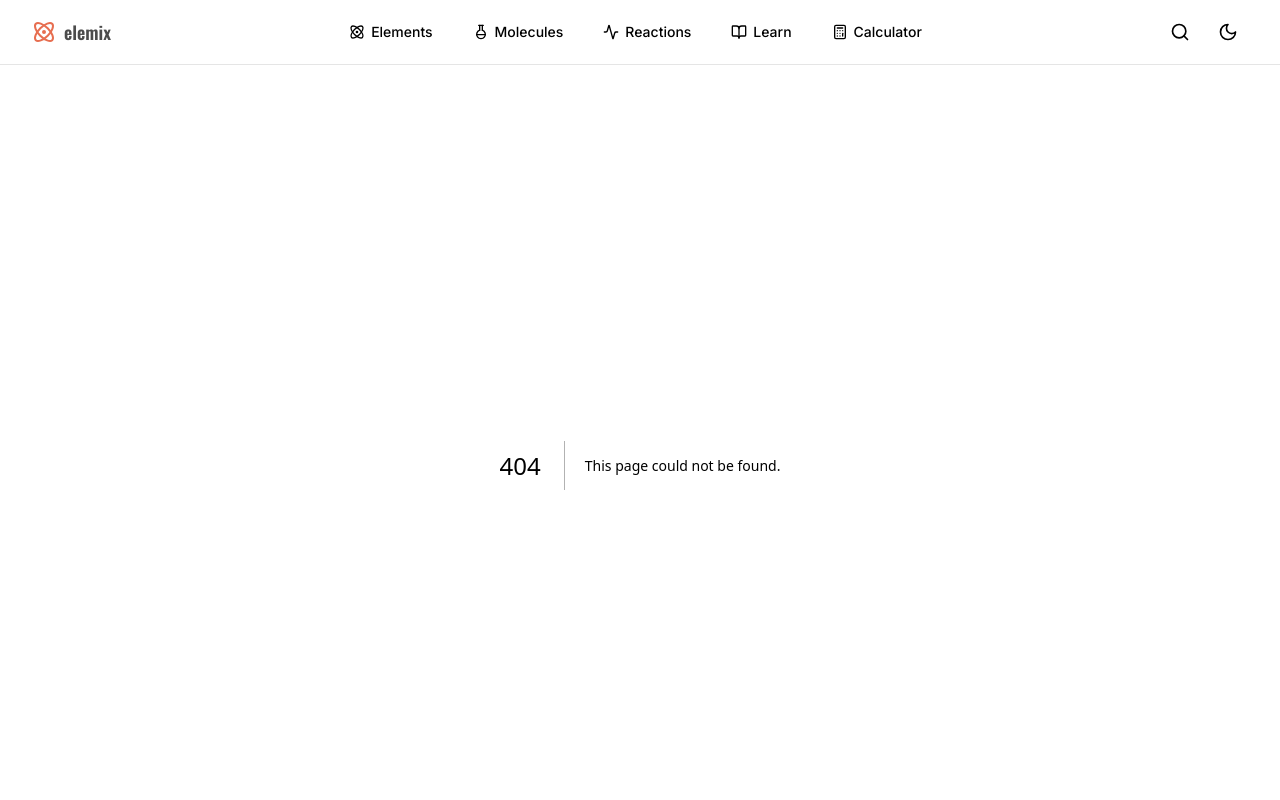
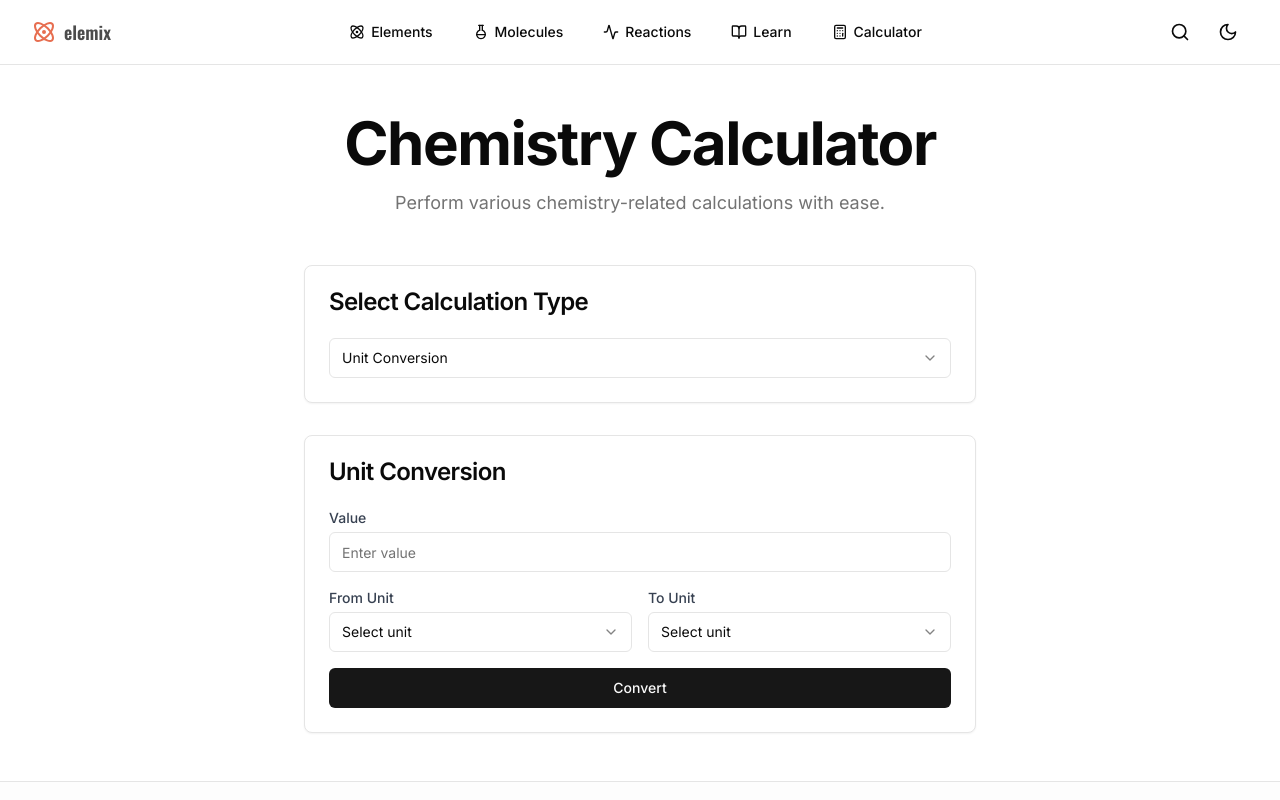
Before and after one commit to Rhishavhere/Elemix, a Next.js app: page /calculator in a window 1280 px wide. Before the commit this address had no page. Shown: the top 800 px of the page. Built offline with nearby package versions, Linux system fonts and the light colour scheme.

Commit message:
calculator added

```diff
--- /dev/null
+++ b/app/calculator/page.tsx
@@ -0,0 +1,151 @@
+"use client";
+
+import { useState } from 'react';
+import { Button } from '@/components/ui/button';
+import { Input } from '@/components/ui/input';
+import { Card, CardContent, CardHeader, CardTitle } from '@/components/ui/card';
+import { Select, SelectContent, SelectItem, SelectTrigger, SelectValue } from '@/components/ui/select';
+
+export default function ChemistryCalculatorPage() {
+  const [inputValue, setInputValue] = useState('');
+  const [fromUnit, setFromUnit] = useState('');
+  const [toUnit, setToUnit] = useState('');
+  const [result, setResult] = useState<string | null>(null);
+  const [calculationType, setCalculationType] = useState('unitConversion'); // 'unitConversion', 'molarMass', etc.
+
+  const handleCalculate = () => {
+    // Placeholder for calculation logic
+    if (calculationType === 'unitConversion') {
+      if (!inputValue || !fromUnit || !toUnit) {
+        setResult('Please fill in all fields for unit conversion.');
+        return;
+      }
+      setResult(`Calculated: ${inputValue} ${fromUnit} to ${toUnit} (logic pending)`);
+    } else if (calculationType === 'molarMass') {
+      if (!inputValue) {
+        setResult('Please enter a chemical formula.');
+        return;
+      }
+      setResult(`Molar mass of ${inputValue} (logic pending)`);
+    }
+  };
+
+  return (
+    <div className="container mx-auto py-12 px-4 sm:px-6 lg:px-8">
+      <header className="text-center mb-12">
+        <h1 className="text-4xl font-bold tracking-tight sm:text-5xl md:text-6xl">
+          Chemistry Calculator
+        </h1>
+        <p className="mt-4 text-lg text-muted-foreground">
+          Perform various chemistry-related calculations with ease.
+        </p>
+      </header>
+
+      <div className="max-w-2xl mx-auto">
+        <Card className="mb-8">
+          <CardHeader>
+            <CardTitle>Select Calculation Type</CardTitle>
+          </CardHeader>
+          <CardContent>
+            <Select value={calculationType} onValueChange={setCalculationType}>
+              <SelectTrigger className="w-full">
+                <SelectValue placeholder="Select calculation type" />
+              </SelectTrigger>
+              <SelectContent>
+                <SelectItem value="unitConversion">Unit Conversion</SelectItem>
+                <SelectItem value="molarMass">Molar Mass Calculator</SelectItem>
+                {/* Add more calculation types here */}
+              </SelectContent>
+            </Select>
+          </CardContent>
+        </Card>
+
+        {calculationType === 'unitConversion' && (
+          <Card>
+            <CardHeader>
+              <CardTitle>Unit Conversion</CardTitle>
+            </CardHeader>
+            <CardContent className="space-y-4">
+              <div>
+                <label htmlFor="inputValue" className="block text-sm font-medium text-gray-700 dark:text-gray-300 mb-1">Value</label>
+                <Input
+                  id="inputValue"
+                  type="number"
+                  placeholder="Enter value"
+                  value={inputValue}
+                  onChange={(e) => setInputValue(e.target.value)}
+                />
+              </div>
+              <div className="grid grid-cols-2 gap-4">
+                <div>
+                  <label htmlFor="fromUnit" className="block text-sm font-medium text-gray-700 dark:text-gray-300 mb-1">From Unit</label>
+                  <Select value={fromUnit} onValueChange={setFromUnit}>
+                    <SelectTrigger>
+                      <SelectValue placeholder="Select unit" />
+                    </SelectTrigger>
+                    <SelectContent>
+                      <SelectItem value="g">Grams (g)</SelectItem>
+                      <SelectItem value="kg">Kilograms (kg)</SelectItem>
+                      <SelectItem value="mol">Moles (mol)</SelectItem>
+                      <SelectItem value="L">Liters (L)</SelectItem>
+                      <SelectItem value="mL">Milliliters (mL)</SelectItem>
+                      {/* Add more units */}
+                    </SelectContent>
+                  </Select>
+                </div>
+                <div>
+                  <label htmlFor="toUnit" className="block text-sm font-medium text-gray-700 dark:text-gray-300 mb-1">To Unit</label>
+                  <Select value={toUnit} onValueChange={setToUnit}>
+                    <SelectTrigger>
+                      <SelectValue placeholder="Select unit" />
+                    </SelectTrigger>
+                    <SelectContent>
+                      <SelectItem value="g">Grams (g)</SelectItem>
+                      <SelectItem value="kg">Kilograms (kg)</SelectItem>
+                      <SelectItem value="mol">Moles (mol)</SelectItem>
+                      <SelectItem value="L">Liters (L)</SelectItem>
+                      <SelectItem value="mL">Milliliters (mL)</SelectItem>
+                      {/* Add more units */}
+                    </SelectContent>
+                  </Select>
+                </div>
+              </div>
+              <Button onClick={handleCalculate} className="w-full">Convert</Button>
+              {result && (
+                <div className="mt-4 p-3 bg-secondary rounded-md">
+                  <p className="text-secondary-foreground">{result}</p>
+                </div>
+              )}
+            </CardContent>
+          </Card>
+        )}
+
+        {calculationType === 'molarMass' && (
+          <Card>
+            <CardHeader>
+              <CardTitle>Molar Mass Calculator</CardTitle>
+            </CardHeader>
+            <CardContent className="space-y-4">
+              <div>
+                <label htmlFor="chemicalFormula" className="block text-sm font-medium text-gray-700 dark:text-gray-300 mb-1">Chemical Formula</label>
+                <Input
+                  id="chemicalFormula"
+                  type="text"
+                  placeholder="e.g., H2O, NaCl"
+                  value={inputValue} // Reusing inputValue for simplicity here
+                  onChange={(e) => setInputValue(e.target.value)}
+                />
+              </div>
+              <Button onClick={handleCalculate} className="w-full">Calculate Molar Mass</Button>
+              {result && (
+                <div className="mt-4 p-3 bg-secondary rounded-md">
+                  <p className="text-secondary-foreground">{result}</p>
+                </div>
+              )}
+            </CardContent>
+          </Card>
+        )}
+      </div>
+    </div>
+  );
+}
```
